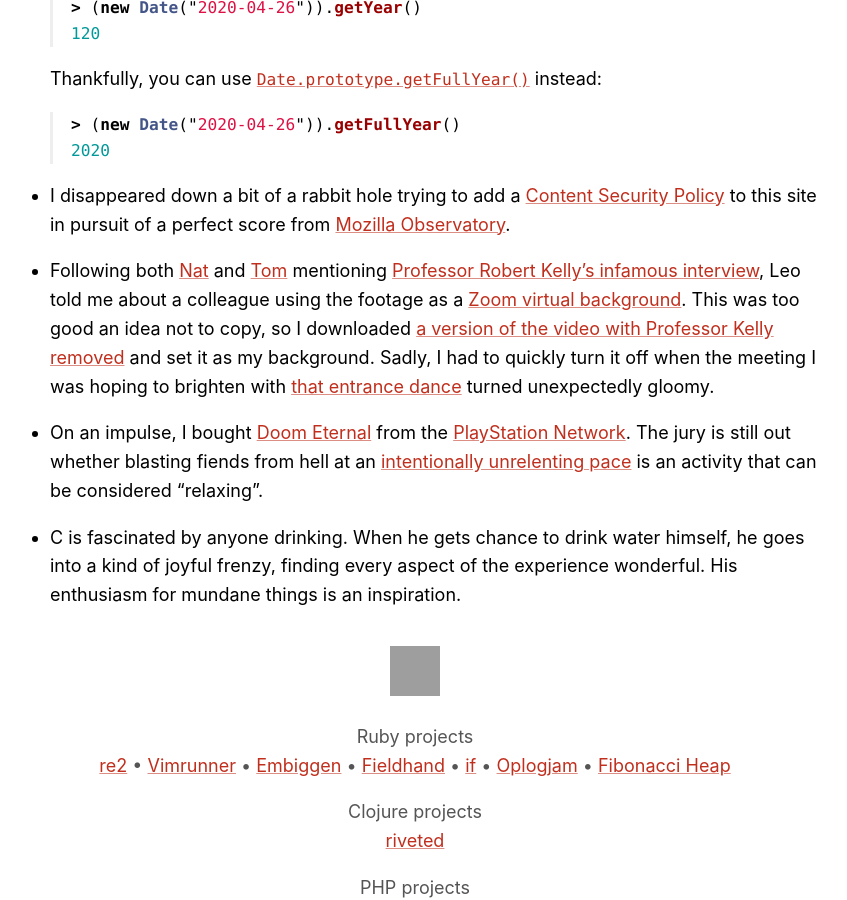
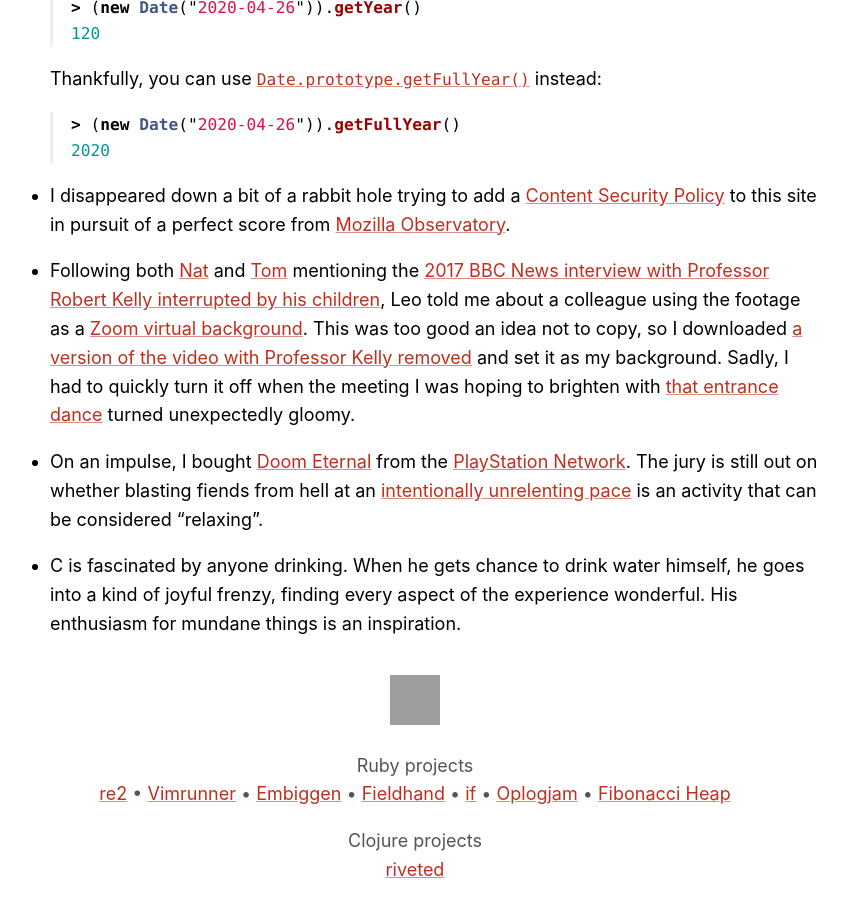
Before and after one commit to mudge/mudge.github.com, a Jekyll site: the page built from _posts/2020-04-26-weeknotes-26.markdown, in a window 1280 px wide and 900 px high, scrolled down 1082 px. Shown: the whole window, without its empty margins (225-1072 px from the left). Built offline with Jekyll 4.4.1, drawn with Linux system fonts in a browser that asks for light colours; grey boxes are pictures that could not be loaded.

Commit message:
Edit weeknotes 26

```diff
--- a/_posts/2020-04-26-weeknotes-26.markdown
+++ b/_posts/2020-04-26-weeknotes-26.markdown
@@ -44,8 +44,8 @@ date: 2020-04-26 11:00:00
 
 *   I disappeared down a bit of a rabbit hole trying to add a [Content Security Policy](https://developer.mozilla.org/en-US/docs/Web/HTTP/CSP) to this site in pursuit of a perfect score from [Mozilla Observatory](https://observatory.mozilla.org/).
 
-*   Following both [Nat](https://natbuckley.co.uk/2020/04/19/weeknotes-66-the-novelty-has-worn-off/) and [Tom](https://tomstu.art/weeknotes-15-what-a-ride) mentioning [Professor Robert Kelly’s infamous interview](https://youtu.be/Mh4f9AYRCZY), Leo told me about a colleague using the footage as a [Zoom virtual background](https://support.zoom.us/hc/en-us/articles/210707503-Virtual-Background). This was too good an idea not to copy, so I downloaded [a version of the video with Professor Kelly removed](https://youtu.be/62a-1ZYcsV0) and set it as my background. Sadly, I had to quickly turn it off when the meeting I was hoping to brighten with [that entrance dance](https://natbuckley.co.uk/images/girl.gif) turned unexpectedly gloomy.
+*   Following both [Nat](https://natbuckley.co.uk/2020/04/19/weeknotes-66-the-novelty-has-worn-off/) and [Tom](https://tomstu.art/weeknotes-15-what-a-ride) mentioning the [2017 BBC News interview with Professor Robert Kelly interrupted by his children](https://youtu.be/Mh4f9AYRCZY), Leo told me about a colleague using the footage as a [Zoom virtual background](https://support.zoom.us/hc/en-us/articles/210707503-Virtual-Background). This was too good an idea not to copy, so I downloaded [a version of the video with Professor Kelly removed](https://youtu.be/62a-1ZYcsV0) and set it as my background. Sadly, I had to quickly turn it off when the meeting I was hoping to brighten with [that entrance dance](https://natbuckley.co.uk/images/girl.gif) turned unexpectedly gloomy.
 
-*   On an impulse, I bought [Doom Eternal](https://bethesda.net/game/doom) from the [PlayStation Network](https://www.playstation.com/en-gb/explore/playstation-network/). The jury is still out whether blasting fiends from hell at an [intentionally unrelenting pace](https://youtu.be/I9ZsFT_eqXY) is an activity that can be considered "relaxing".
+*   On an impulse, I bought [Doom Eternal](https://bethesda.net/game/doom) from the [PlayStation Network](https://www.playstation.com/en-gb/explore/playstation-network/). The jury is still out on whether blasting fiends from hell at an [intentionally unrelenting pace](https://youtu.be/I9ZsFT_eqXY) is an activity that can be considered "relaxing".
 
 *   C is fascinated by anyone drinking. When he gets chance to drink water himself, he goes into a kind of joyful frenzy, finding every aspect of the experience wonderful. His enthusiasm for mundane things is an inspiration.
```
